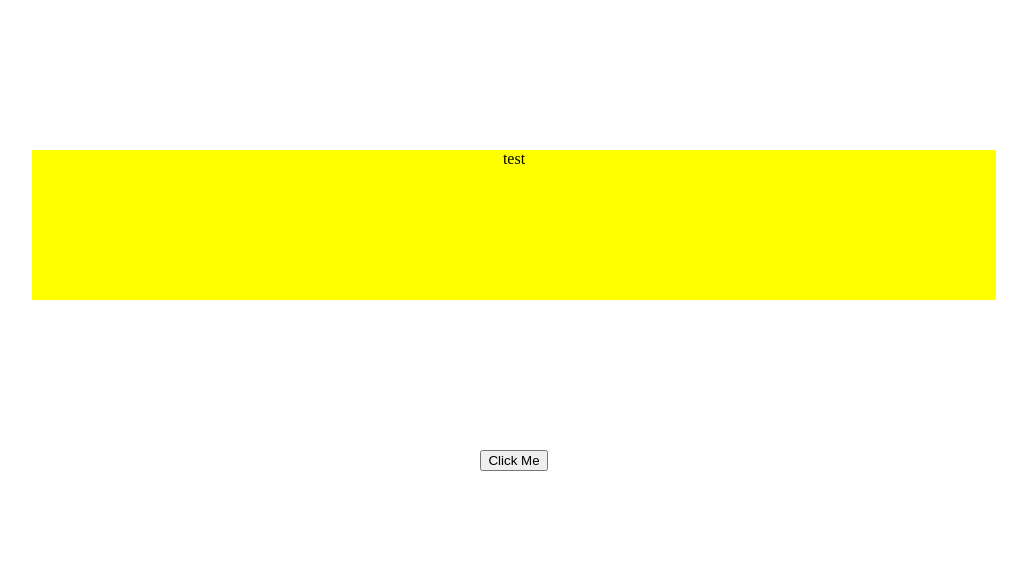
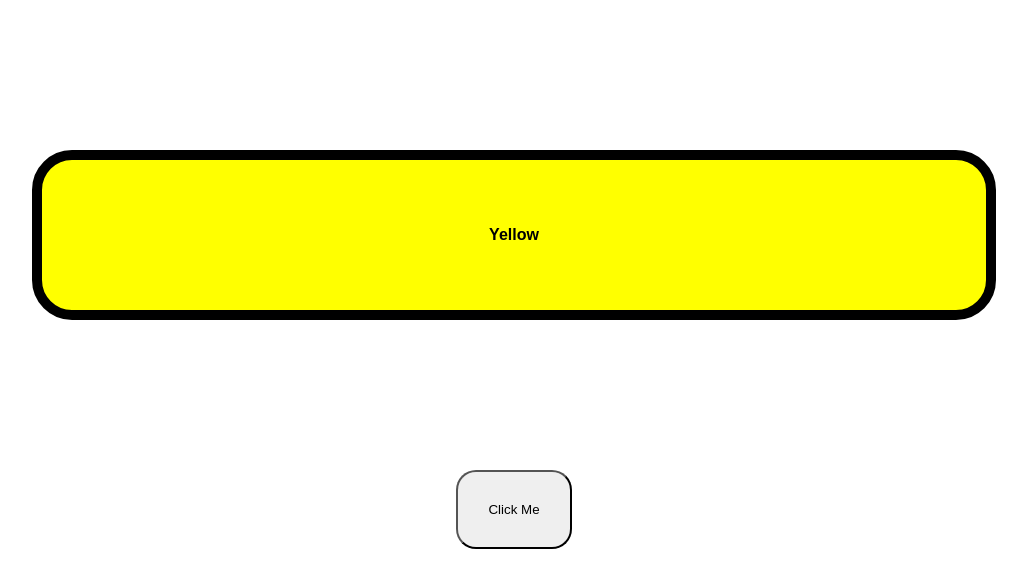
Before and after one commit to yusufkakin/colorflipperjs, a plain HTML site: page index.html in a window 1280 px wide. Both pictures are taken after a click on the button "Click Me". Shown: the whole page, without its empty margins (126-1153 px from the left). Drawn offline with Linux system fonts and the light colour scheme.

Commit message:
finished

```diff
--- a/app.js
+++ b/app.js
@@ -1 +1,17 @@
-const colorlist = ["blue", "red", "yellow", "green"]
+const colorlist = ["Blue", "Red", "Yellow", "Green"];
+
+let buttonChooser = document.querySelector(".clickbutton");
+let nameChooser = document.querySelector(".colorname");
+
+buttonChooser.addEventListener("click", function () {
+  let randomColor = colorRandomizer();
+
+  document.querySelector(".main").style.backgroundColor =
+    colorlist[randomColor];
+  nameChooser.textContent = colorlist[randomColor];
+});
+
+// get random number between 0-4
+let colorRandomizer = function () {
+  return Math.floor(Math.random() * colorlist.length);
+};
--- a/index.html
+++ b/index.html
@@ -8,11 +8,12 @@
     <link rel="stylesheet" href="main.css" />
   </head>
   <body>
-    <div class="main">test</div>
+    <div class="main">
+        <span class="colorname">Color Name</div>
     <span class="button">
       <button class="clickbutton">Click Me</button>
     </span>
 
-    <script src="js/app.js"></script>
+    <script src="app.js"></script>
   </body>
 </html>
--- a/main.css
+++ b/main.css
@@ -4,9 +4,25 @@
   margin: 150px;
   background-color: yellow;
   height: 150px;
+  border: 10px solid black;
+  border-radius: 40px;
 }
 
 .button {
   display: flex;
   justify-content: center;
 }
+
+.colorname {
+  display: flex;
+  justify-content: center;
+  text-align: center;
+  flex-direction: column;
+  font-family: Arial, Helvetica, sans-serif;
+  font-weight: 600;
+}
+
+.clickbutton {
+  padding: 30px;
+  border-radius: 20px;
+}
```
